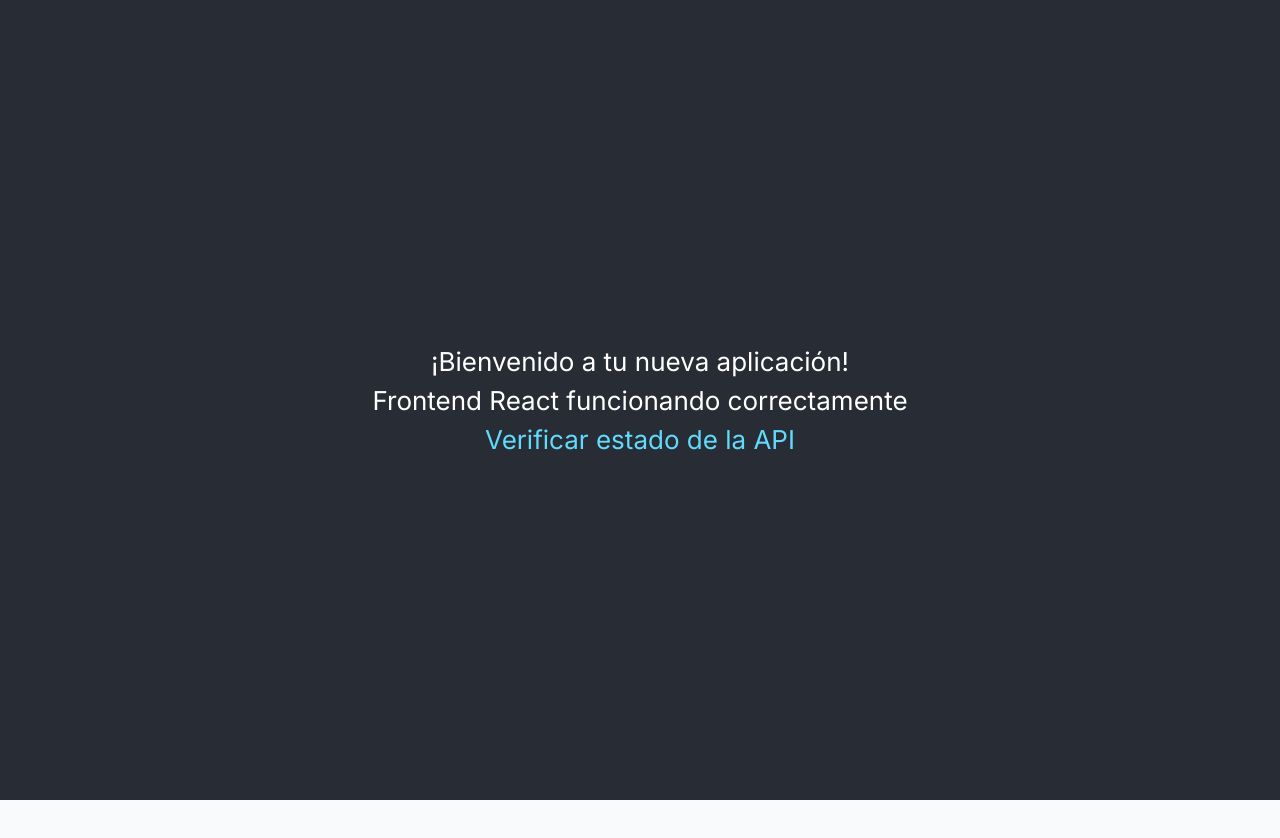
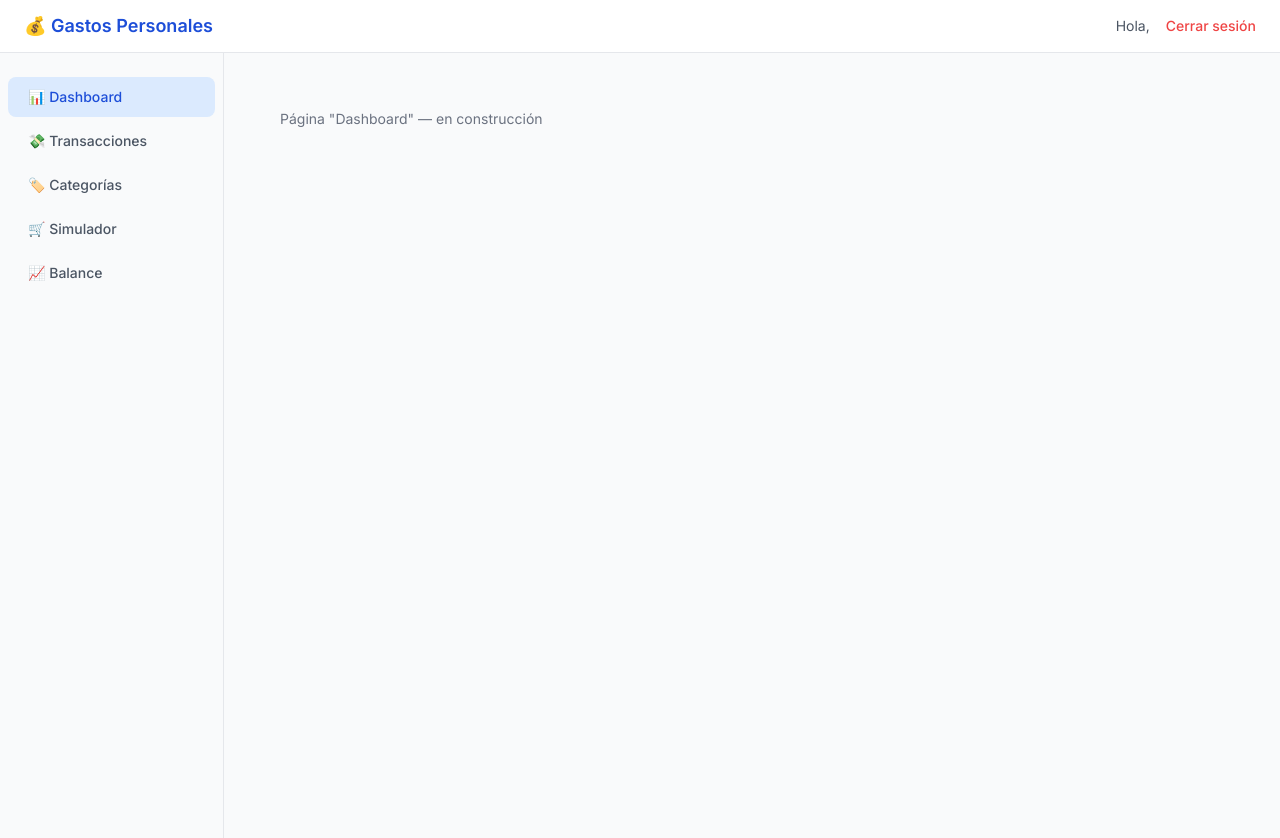
Before and after one commit to Gianfraa/Proyecto-Final-Prog3, a React (Create React App) app in the folder frontend/: page /dashboard in a window 1280 px wide. Shown: the top 838 px of the page. Before the commit the page ends 800 px from the top, so only its background shows below. Built offline with nearby package versions, Linux system fonts and the light colour scheme; sample sign-in values are in the browser's storage; the HTML template or start-up script is replaced by a standard one.

Commit message:
feat: configurar React Router con rutas protegidas y layout compartido

```diff
--- a/frontend/src/App.js
+++ b/frontend/src/App.js
@@ -1,20 +1,81 @@
 import React from 'react';
-import './App.css';
+import { BrowserRouter, Routes, Route, Navigate, Outlet } from 'react-router-dom';
+import { AuthProvider, useAuth } from './hooks/useAuth';
+import Navbar from './components/layout/Navbar';
+import Sidebar from './components/layout/Sidebar';
+import Login from './pages/Login';
+import Register from './pages/Register';
 
-function App() {
+// Placeholder para que las otras personas puedan conectar sus páginas
+const Placeholder = ({ nombre }) => (
+  <div className="p-8 text-gray-500 text-sm">Página "{nombre}" — en construcción</div>
+);
+
+// Layout para rutas autenticadas: Navbar + Sidebar + contenido
+function AppLayout() {
   return (
-    <div className="App">
-      <header className="App-header">
-        <h1>¡Bienvenido a tu nueva aplicación!</h1>
-        <p>Frontend React funcionando correctamente</p>
-        <p>
-          <a href="/api/health" target="_blank" rel="noopener noreferrer">
-            Verificar estado de la API
-          </a>
-        </p>
-      </header>
+    <div className="flex flex-col min-h-screen">
+      <Navbar />
+      <div className="flex flex-1">
+        <Sidebar />
+        <main className="flex-1 p-6 bg-gray-50 overflow-auto">
+          <Outlet />
+        </main>
+      </div>
     </div>
   );
 }
 
+// Ruta protegida: si no hay token, redirige a /login
+function PrivateRoute() {
+  const { isAuthenticated, loading } = useAuth();
+  if (loading) return <div className="flex items-center justify-center min-h-screen text-gray-400">Cargando...</div>;
+  return isAuthenticated ? <Outlet /> : <Navigate to="/login" replace />;
+}
+
+// Ruta pública: si ya está logueado, redirige al dashboard
+function PublicRoute() {
+  const { isAuthenticated, loading } = useAuth();
+  if (loading) return null;
+  return isAuthenticated ? <Navigate to="/dashboard" replace /> : <Outlet />;
+}
+
+function AppRoutes() {
+  return (
+    <Routes>
+      {/* Rutas públicas */}
+      <Route element={<PublicRoute />}>
+        <Route path="/login" element={<Login />} />
+        <Route path="/register" element={<Register />} />
+      </Route>
+
+      {/* Rutas protegidas con layout */}
+      <Route element={<PrivateRoute />}>
+        <Route element={<AppLayout />}>
+          <Route path="/dashboard" element={<Placeholder nombre="Dashboard" />} />
+          <Route path="/transacciones" element={<Placeholder nombre="Transacciones" />} />
+          <Route path="/categorias" element={<Placeholder nombre="Categorías" />} />
+          <Route path="/simulador" element={<Placeholder nombre="Simulador" />} />
+          <Route path="/balance" element={<Placeholder nombre="Balance Consolidado" />} />
+        </Route>
+      </Route>
+
+      {/* Redirigir raíz */}
+      <Route path="/" element={<Navigate to="/dashboard" replace />} />
+      <Route path="*" element={<Navigate to="/dashboard" replace />} />
+    </Routes>
+  );
+}
+
+function App() {
+  return (
+    <BrowserRouter>
+      <AuthProvider>
+        <AppRoutes>
+        </AppRoutes>
+      </AuthProvider>
+    </BrowserRouter>
+  );
+}
+
 export default App;
```
